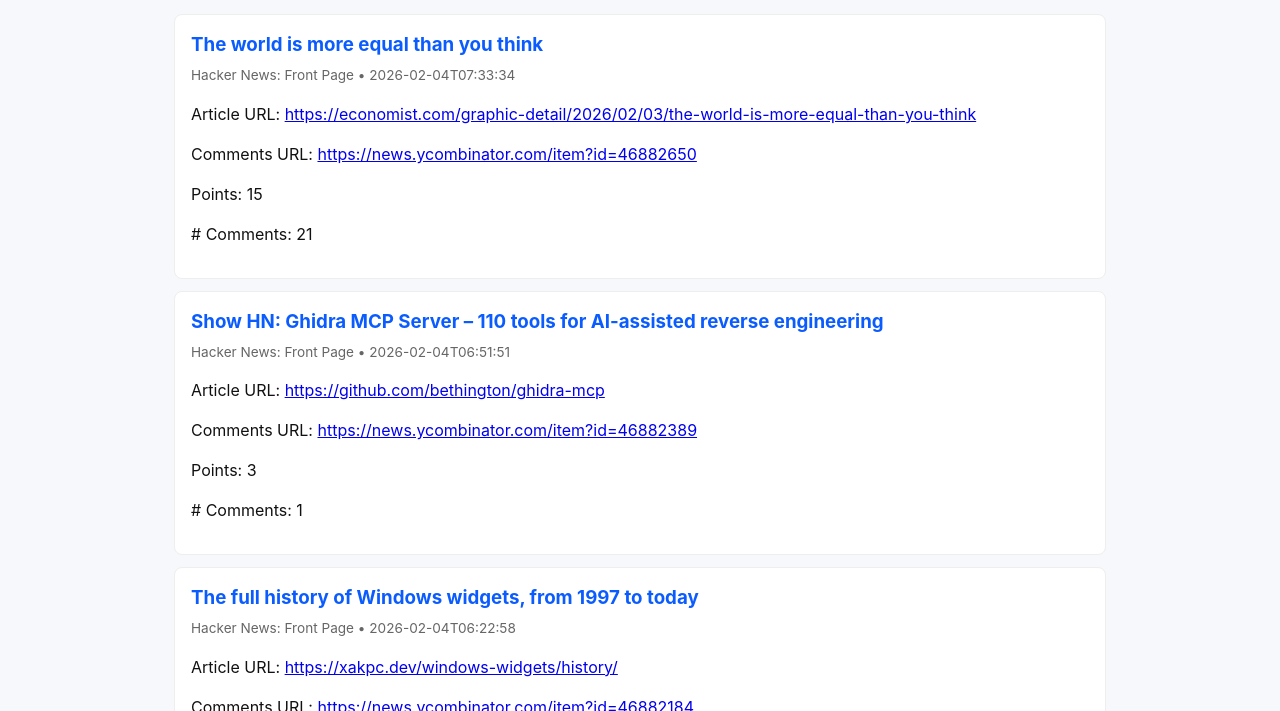
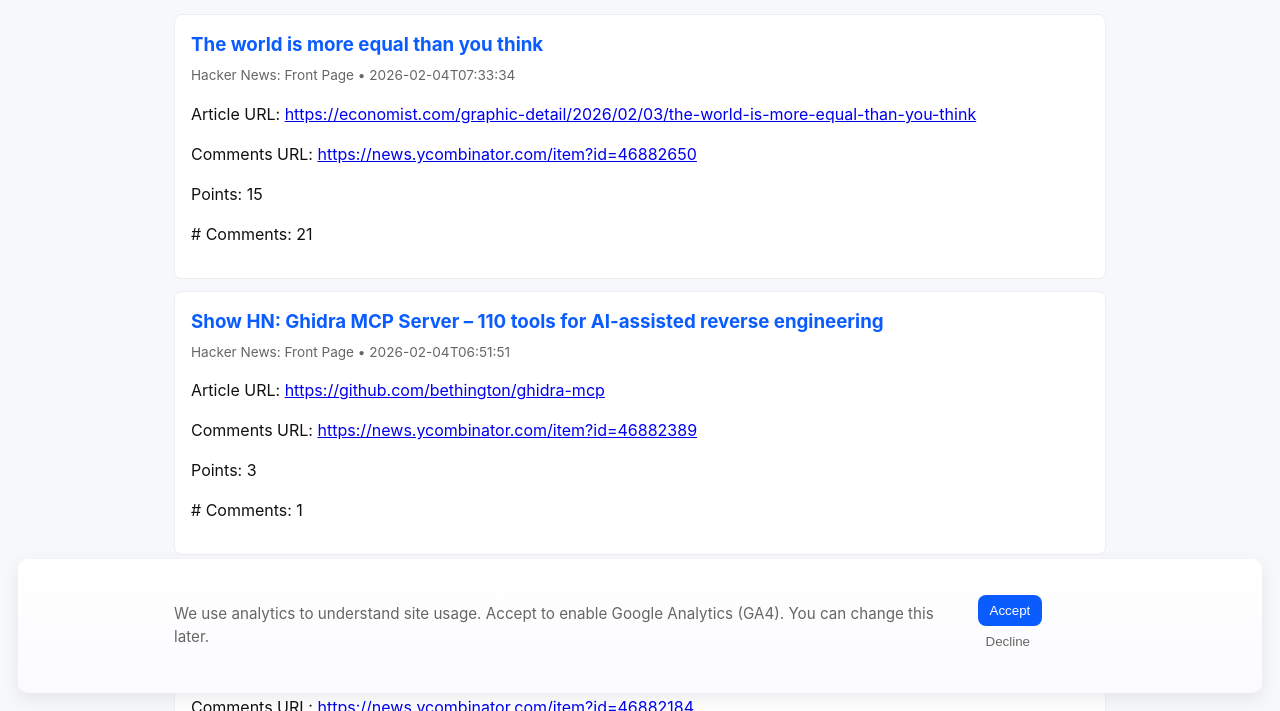
Before and after one commit to Hardrivetech/ACS, a plain HTML site: page index.html in a window 1280 px wide. Shown: the part 89-800 px from the top of the page. Drawn offline with Linux system fonts and the light colour scheme.

Commit message:
chore: implement consent management for analytics with privacy-first approach

```diff
--- a/analytics.json
+++ b/analytics.json
@@ -1,4 +1,6 @@
 {
   "provider": "ga4",
-  "measurementId": "G-DRVJSJDHN9"
+  "measurementId": "G-DRVJSJDHN9",
+  "requireConsent": true,
+  "anonymize_ip": true
 }
--- a/index.html
+++ b/index.html
@@ -41,5 +41,15 @@
     <script async defer src="https://plausible.io/js/plausible.js" data-domain="yourdomain.com"></script>
     -->
     <script src="script.js"></script>
+    <!-- Cookie / analytics consent banner -->
+    <div id="consent-banner" class="consent-banner" role="dialog" aria-live="polite" aria-label="Cookie consent" hidden>
+      <div class="consent-inner wrap">
+        <div class="consent-text">We use analytics to understand site usage. Accept to enable Google Analytics (GA4). You can change this later.</div>
+        <div class="consent-actions">
+          <button id="consent-accept" class="btn">Accept</button>
+          <button id="consent-decline" class="btn btn-link">Decline</button>
+        </div>
+      </div>
+    </div>
   </body>
 </html>
--- a/script.js
+++ b/script.js
@@ -4,6 +4,11 @@
     if(!res.ok) return;
     const cfg = await res.json();
     if(!cfg || !cfg.provider) return;
+    const requireConsent = cfg.requireConsent !== false; // default true
+    if(requireConsent && localStorage.getItem('analytics_consent') !== 'granted'){
+      // consent required but not granted yet
+      return;
+    }
     if(cfg.provider === 'plausible'){
       const s = document.createElement('script');
       s.async = true; s.defer = true;
@@ -17,7 +22,9 @@
       s1.src = `https://www.googletagmanager.com/gtag/js?id=${cfg.measurementId}`;
       document.head.appendChild(s1);
       const s2 = document.createElement('script');
-      s2.innerHTML = `window.dataLayer = window.dataLayer || []; function gtag(){dataLayer.push(arguments);} gtag('js', new Date()); gtag('config', '${cfg.measurementId}');`;
+      // enable anonymize_ip where supported
+      const anonymize = cfg.anonymize_ip === true ? `, {'anonymize_ip': true}` : '';
+      s2.innerHTML = `window.dataLayer = window.dataLayer || []; function gtag(){dataLayer.push(arguments);} gtag('js', new Date()); gtag('config', '${cfg.measurementId}'${anonymize});`;
       document.head.appendChild(s2);
     }
   }catch(e){
@@ -56,5 +63,41 @@
   return s.replace(/[&<>\"']/g, c=>({
     '&':'&amp;','<':'&lt;','>':'&gt;','"':'&quot;',"'":"&#39;"}[c]));
 }
-// load analytics first (if configured), then posts
-loadAnalytics().then(()=>loadPosts());
+// Consent banner handling
+function showConsentBanner(){
+  const banner = document.getElementById('consent-banner');
+  if(!banner) return;
+  banner.hidden = false;
+  document.getElementById('consent-accept').addEventListener('click', ()=>{
+    localStorage.setItem('analytics_consent','granted');
+    banner.hidden = true;
+    loadAnalytics().then(()=>{});
+  });
+  document.getElementById('consent-decline').addEventListener('click', ()=>{
+    localStorage.setItem('analytics_consent','denied');
+    banner.hidden = true;
+  });
+}
+
+async function initSite(){
+  // decide whether to show consent banner
+  try{
+    const res = await fetch('analytics.json', {cache: 'no-store'});
+    if(res.ok){
+      const cfg = await res.json();
+      const requireConsent = cfg.requireConsent !== false;
+      const consent = localStorage.getItem('analytics_consent');
+      if(requireConsent && consent !== 'granted' && consent !== 'denied'){
+        showConsentBanner();
+      } else if(consent === 'granted' || !requireConsent){
+        await loadAnalytics();
+      }
+    }
+  }catch(e){
+    // ignore
+  }
+  // finally load posts
+  await loadPosts();
+}
+
+initSite();
--- a/style.css
+++ b/style.css
@@ -19,3 +19,10 @@
 @media(min-width:700px){
   .site-header .wrap{flex-direction:row;align-items:center;justify-content:space-between}
 }
+
+/* Consent banner */
+.consent-banner{position:fixed;left:0;right:0;bottom:18px;z-index:999;background:linear-gradient(180deg,#fff,#fbfbff);box-shadow:0 6px 18px rgba(15,15,30,0.08);border-radius:10px;margin:0 18px;padding:12px}
+.consent-inner{display:flex;align-items:center;justify-content:space-between;gap:12px}
+.consent-text{color:var(--muted);font-size:0.95rem}
+.consent-actions .btn{padding:8px 12px;border-radius:8px;border:0;background:var(--accent);color:#fff}
+.consent-actions .btn-link{background:transparent;color:var(--muted);padding:8px}
```
Also changed, not shown: 2 other files.
